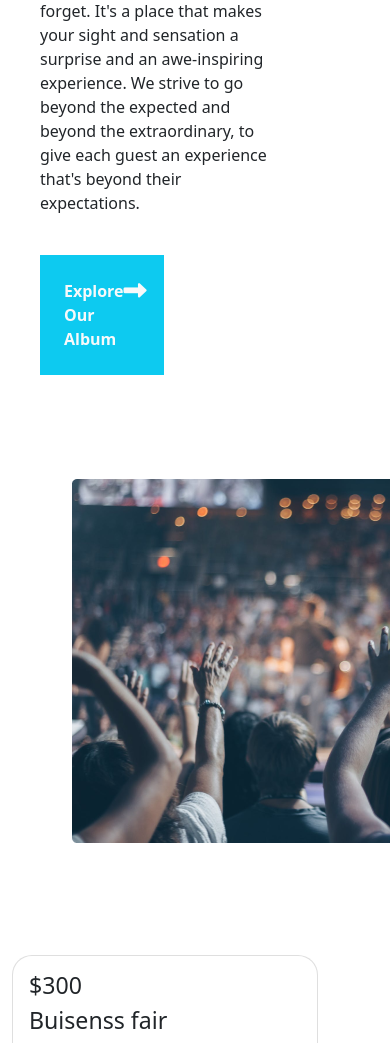
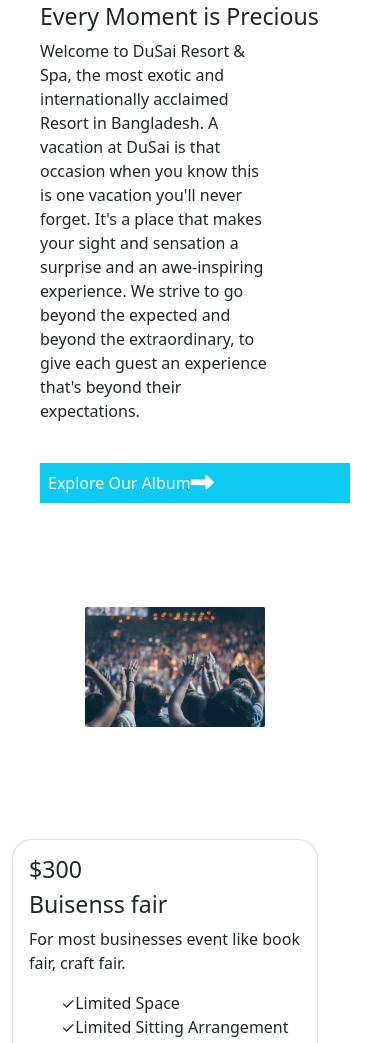
Before and after one commit to niloydey1971/convention-center-bootstrap, a plain HTML site: page index.html in a window 390 px wide. Shown: the part 621-1664 px from the top of the page. Drawn offline with Linux system fonts and the light colour scheme.

Commit message:
finally done

```diff
--- a/index.html
+++ b/index.html
@@ -31,6 +31,29 @@
       .play img{
         display: inline;
       }
+      .explore{
+        width: 40%;
+      }
+      @media screen and (max-width: 688px){
+        .carousel-item img{
+          width: 100%;
+          height: 400px;
+        }
+        .explore{
+          width: 100%;
+          padding: 0;
+        }
+        .pi{
+          width: 180px;
+          margin-right: auto;
+          margin-left: auto;
+        }
+        .pi img{
+          width: 100%;
+          transform: translateX(-20px);
+        }
+
+      }
     </style>
 </head>
 <body >
@@ -60,7 +83,6 @@
                 <ol class="dropdown-menu" aria-labelledby="navbarDropdown">
                   <li><a class="dropdown-item" href="#">Region in Bangladesh</a></li>
                   <li><a class="dropdown-item" href="#">Regions Outside Bangladesh</a></li>
-                  <li><hr class="dropdown-divider"></li>
                 </ol>
               </li>
             </ol>
@@ -88,21 +110,21 @@
             <div class="carousel-inner">
               <div class="carousel-item active">
                 <img src="image/fav.jpg" class="d-block w-100" alt="...">
-                <div class="carousel-caption d-none d-md-block">
+                <div class="carousel-caption">
                   <h5>Largest Convention hall in Bangladesh</h5>
                   <a target="_blank" href="https://www.facebook.com/RBCONVENTIONHALL/"><button type="button" class="btn btn-warning">Book Now</button></a>
                 </div>
               </div>
               <div class="carousel-item">
                 <img src="image/fav12.jpg" class="d-block w-100" alt="...">
-                <div class="carousel-caption d-none d-md-block">
+                <div class="carousel-caption">
                   <h5>Only 5 star rating in Bangladesh</h5>
                   <a target="_blank" href="https://www.facebook.com/RBCONVENTIONHALL/"><button type="button" class="btn btn-warning">Book Now</button></a>
                 </div>
               </div>
               <div class="carousel-item">
                 <img src="image/fav13.jpg" class="d-block w-100" alt="...">
-                <div class="carousel-caption d-none d-md-block">
+                <div class="carousel-caption">
                   <h5>5 wedding plus events simultaneously</h5>
                   <a target="_blank" href="https://www.facebook.com/RBCONVENTIONHALL/"><button type="button" class="btn btn-warning">Book Now</button></a>
                 </div>
@@ -132,12 +154,14 @@
                   <h3>Every Moment is Precious</h3>
                 </div>
                 <p class="w-75 text-rap">Welcome to DuSai Resort & Spa, the most exotic and internationally acclaimed Resort in Bangladesh. A vacation at DuSai is that occasion when you know this is one vacation you'll never forget. It's a place that makes your sight and sensation a surprise and an awe-inspiring experience. We strive to go beyond the expected and beyond the extraordinary, to give each guest an experience that's beyond their expectations.</p><br>
-                <a href="https://www.google.com/search?q=convention+center&newwindow=1&sxsrf=AOaemvLBrZbE96JQB5kwonSoTMN9AGTYgw:1643125573519&source=lnms&tbm=isch&sa=X&ved=2ahUKEwjLxYXhn831AhXzlFYBHdgZBegQ_AUoAnoECAEQBA&biw=1536&bih=792&dpr=1.25" style="text-decoration: none;"><p class="d-flex p-4 bg-info fw-bold text-light" style="width: 40%;">Explore Our Album <i class="fas fa-long-arrow-alt-right fs-3 "></i></p></a><br><br><br>
+                <a href="https://www.google.com/search?q=convention+center&newwindow=1&sxsrf=AOaemvLBrZbE96JQB5kwonSoTMN9AGTYgw:1643125573519&source=lnms&tbm=isch&sa=X&ved=2ahUKEwjLxYXhn831AhXzlFYBHdgZBegQ_AUoAnoECAEQBA&biw=1536&bih=792&dpr=1.25" style="text-decoration: none;"><p class="explore d-flex p-2 bg-info text-light">Explore Our Album <i class="fas fa-long-arrow-alt-right fs-3 "></i></p></a><br><br><br>
             </div>
           </div>
           <div class="col">
               <div class="container">
-                <div class=" image-fluid"><img src="image/people.png" alt="" srcset=""></div>
+                <div class="pi">
+                  <img class="" src="image/people.png" alt="" srcset="">
+                </div>
               </div>
 
           </div>
```
